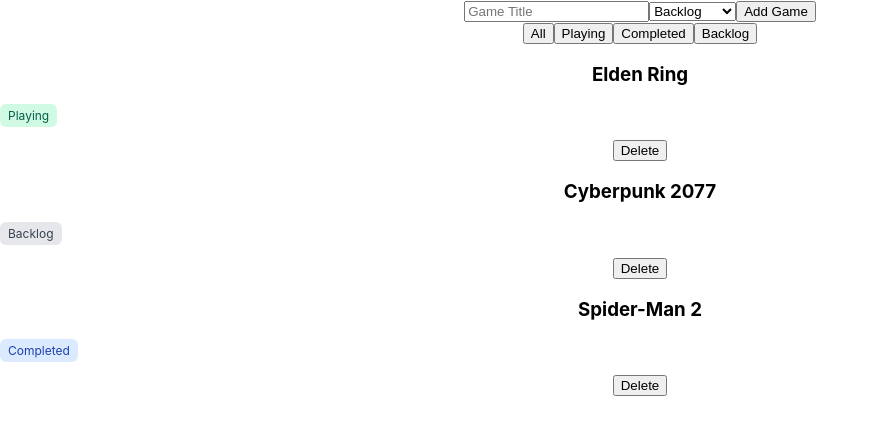
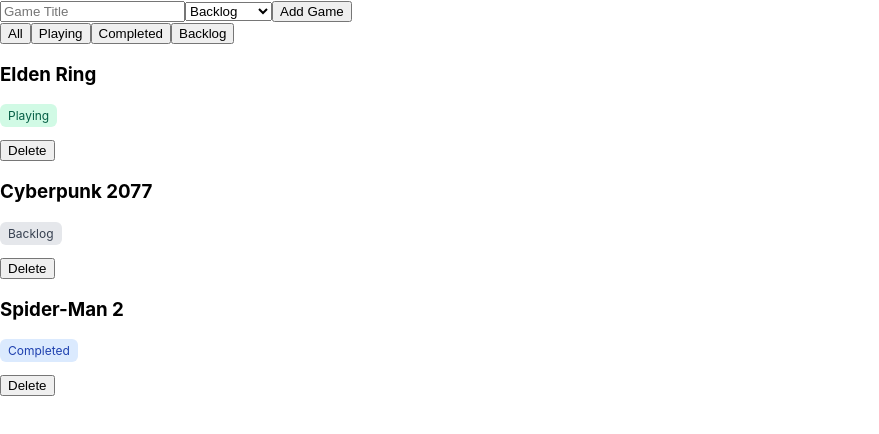
Before and after one commit to Whitew2015/Game-Backlog, a React (Create React App) app: page / in a window 1280 px wide. Shown: the top 434 px of the page, without its empty margins (0-879 px from the left). Built offline with nearby package versions, Linux system fonts and the light colour scheme.

Commit message:
added attributes

```diff
--- a/src/App.js
+++ b/src/App.js
@@ -44,8 +44,8 @@
   };
 
   return (
-    <div className='App'>
-      <div className='form'>
+    <div>
+      <div className='add-game-form'>
         <input type="text" placeholder='Game Title' value={newTitle}
         onChange={(e) => setNewTitle(e.target.value)} />
 
@@ -59,7 +59,7 @@
         <button onClick={addGame}>Add Game</button>
       </div>
 
-      <div className='buttons'>
+      <div className='filter-buttons'>
         <button className={filter === "All" ? "active" : ""}
         onClick={() => setFilter("All")}>All</button>
 
```
